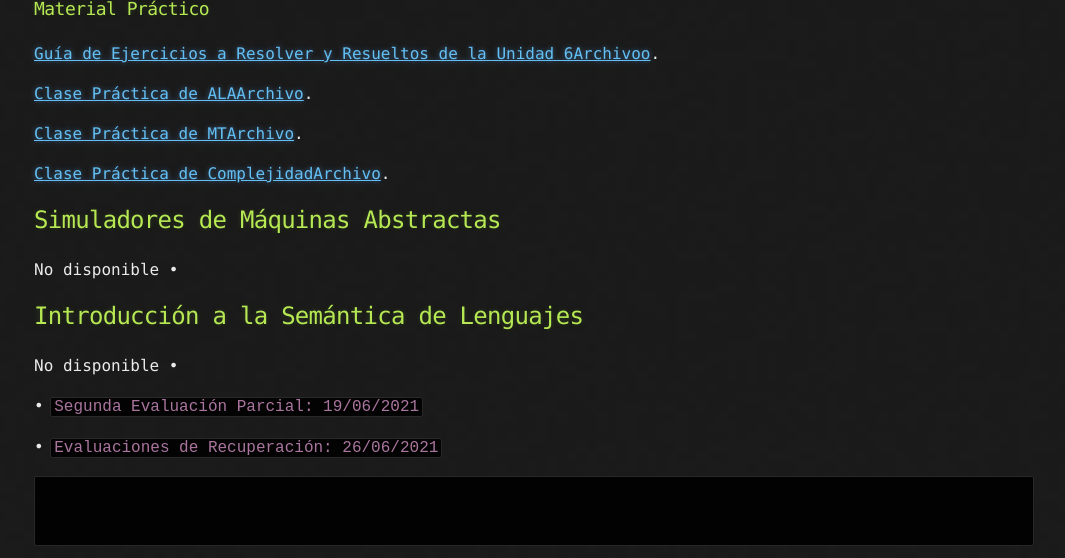
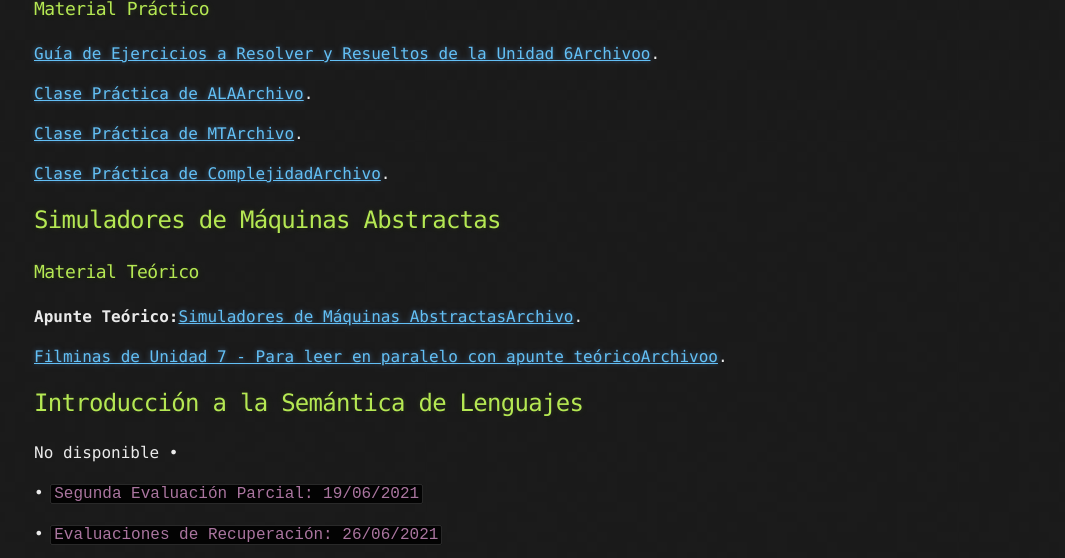
Before and after one commit to Ismael0351/utnfrcssl, a Jekyll site: the page built from index.md, in a window 1280 px wide and 900 px high, scrolled down 3051 px, cut to the strip 0-558 px from the top of the window. Shown: the whole strip, without its empty margins (106-1171 px from the left). Built offline with Jekyll 4.4.1, drawn with Linux system fonts in a browser that asks for light colours; our own code applies the rules of GitHub Pages for plain Markdown files.

Commit message:
Update index.md

```diff
--- a/index.md
+++ b/index.md
@@ -133,8 +133,14 @@ Introducción a la Lingüística Matemática: símbolos, alfabetos, palabras y l
 
 
 ## Simuladores de Máquinas Abstractas
-No disponible
-•
+
+### Material Teórico
+**Apunte Teórico:**<a href="https://drive.google.com/file/d/1HN4GPcAgbJVyMMKye88A_PfvfVfTORhg/view?usp=sharing" target="_blank">Simuladores de Máquinas AbstractasArchivo</a>.
+
+<a href="https://drive.google.com/file/d/1XgqFGZs4lBUEFzE9K3mXasxzlwv7uay0/view?usp=sharing" target="_blank">Filminas de Unidad 7 - Para leer en paralelo con apunte teóricoArchivoo</a>.
+
+
+
 ## Introducción a la Semántica de Lenguajes
 No disponible
 •
```
